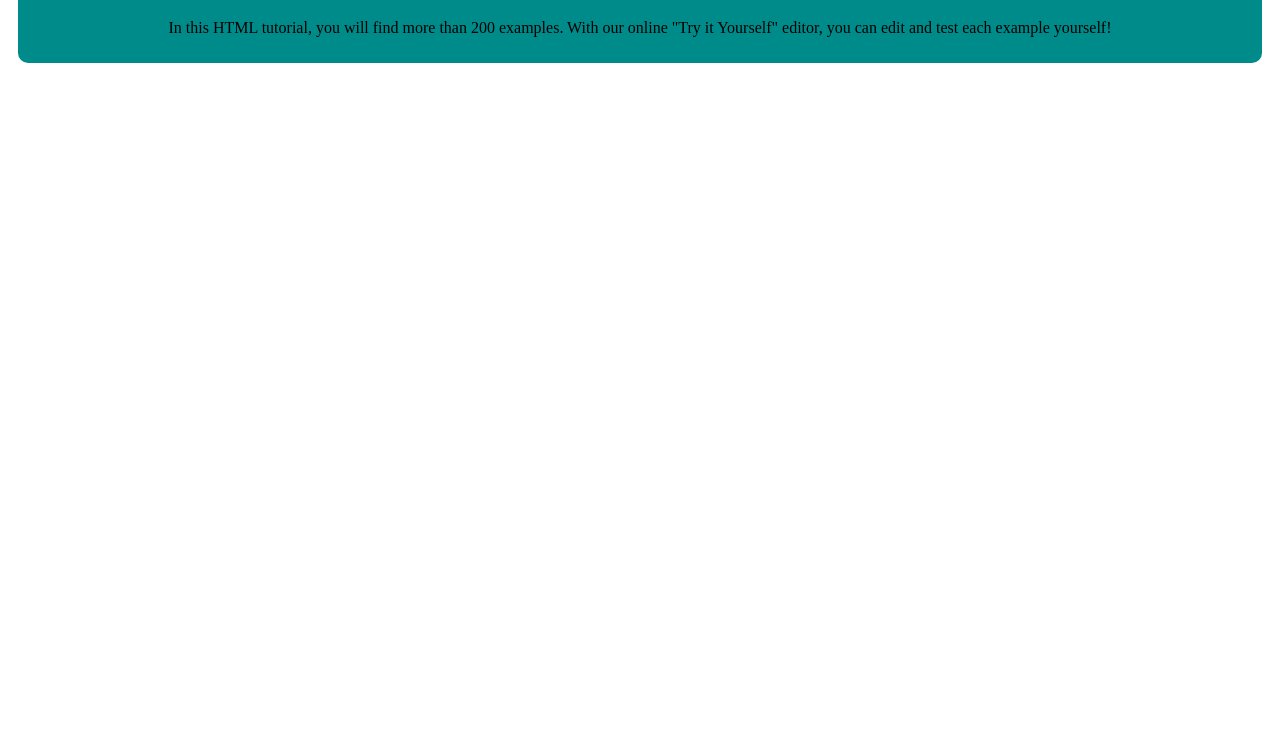
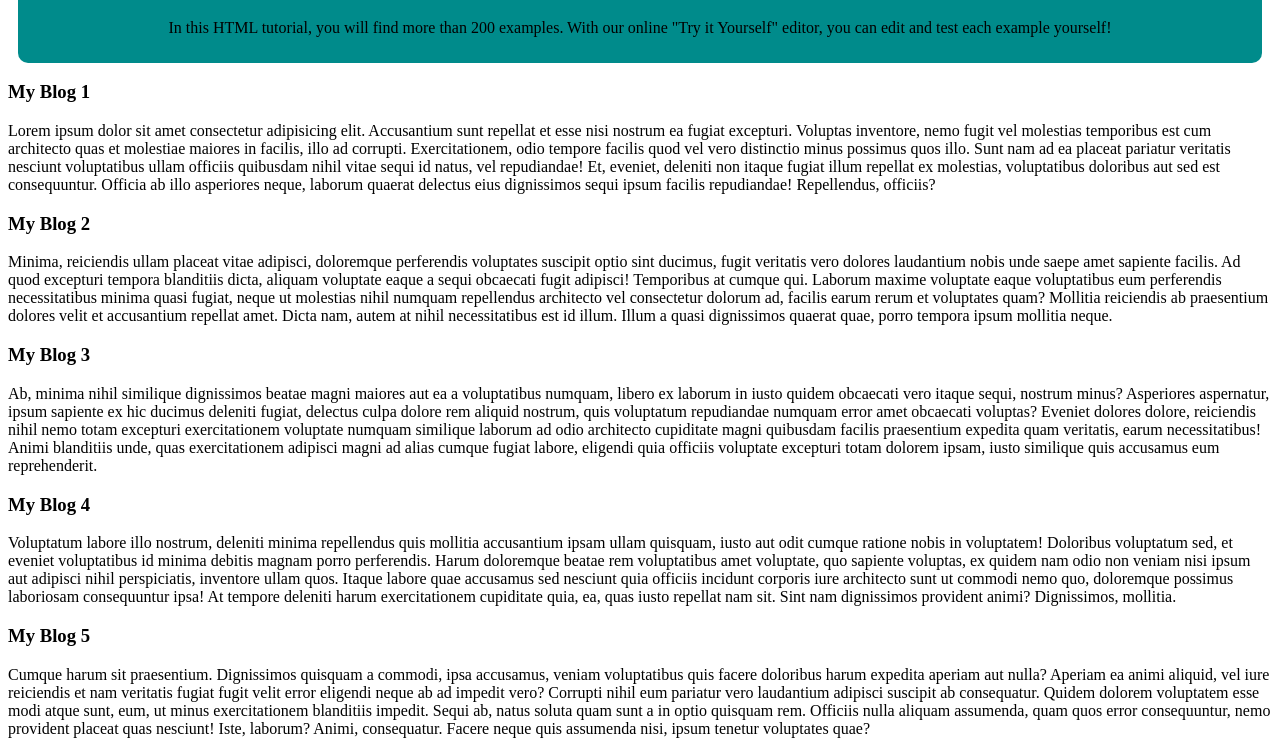
Before and after one commit to azimsarker09/my-first-GitHub-repo, a plain HTML site: page Index.html in a window 1280 px wide. Shown: the part 513-1267 px from the top of the page. Before the commit the page ends 800 px from the top, so only its background shows below. Drawn offline with Linux system fonts and the light colour scheme.

Commit message:
Send my article

```diff
--- a/Index.html
+++ b/Index.html
@@ -31,5 +31,28 @@
            With our online "Try it Yourself" editor, you can edit and test each example yourself!
         </p>
     </div>
+
+    <main>
+        <article class="blog">
+            <h3>My Blog 1</h3>
+            <p>Lorem ipsum dolor sit amet consectetur adipisicing elit. Accusantium sunt repellat et esse nisi nostrum ea fugiat excepturi. Voluptas inventore, nemo fugit vel molestias temporibus est cum architecto quas et molestiae maiores in facilis, illo ad corrupti. Exercitationem, odio tempore facilis quod vel vero distinctio minus possimus quos illo. Sunt nam ad ea placeat pariatur veritatis nesciunt voluptatibus ullam officiis quibusdam nihil vitae sequi id natus, vel repudiandae! Et, eveniet, deleniti non itaque fugiat illum repellat ex molestias, voluptatibus doloribus aut sed est consequuntur. Officia ab illo asperiores neque, laborum quaerat delectus eius dignissimos sequi ipsum facilis repudiandae! Repellendus, officiis?</p>
+        </article>
+        <article class="blog">
+            <h3>My Blog 2</h3>
+            <p>Minima, reiciendis ullam placeat vitae adipisci, doloremque perferendis voluptates suscipit optio sint ducimus, fugit veritatis vero dolores laudantium nobis unde saepe amet sapiente facilis. Ad quod excepturi tempora blanditiis dicta, aliquam voluptate eaque a sequi obcaecati fugit adipisci! Temporibus at cumque qui. Laborum maxime voluptate eaque voluptatibus eum perferendis necessitatibus minima quasi fugiat, neque ut molestias nihil numquam repellendus architecto vel consectetur dolorum ad, facilis earum rerum et voluptates quam? Mollitia reiciendis ab praesentium dolores velit et accusantium repellat amet. Dicta nam, autem at nihil necessitatibus est id illum. Illum a quasi dignissimos quaerat quae, porro tempora ipsum mollitia neque.</p>
+        </article>
+        <article class="blog">
+            <h3>My Blog 3</h3>
+            <p>Ab, minima nihil similique dignissimos beatae magni maiores aut ea a voluptatibus numquam, libero ex laborum in iusto quidem obcaecati vero itaque sequi, nostrum minus? Asperiores aspernatur, ipsum sapiente ex hic ducimus deleniti fugiat, delectus culpa dolore rem aliquid nostrum, quis voluptatum repudiandae numquam error amet obcaecati voluptas? Eveniet dolores dolore, reiciendis nihil nemo totam excepturi exercitationem voluptate numquam similique laborum ad odio architecto cupiditate magni quibusdam facilis praesentium expedita quam veritatis, earum necessitatibus! Animi blanditiis unde, quas exercitationem adipisci magni ad alias cumque fugiat labore, eligendi quia officiis voluptate excepturi totam dolorem ipsam, iusto similique quis accusamus eum reprehenderit.</p>
+        </article>
+        <article class="blog">
+            <h3>My Blog 4</h3>
+            <p>Voluptatum labore illo nostrum, deleniti minima repellendus quis mollitia accusantium ipsam ullam quisquam, iusto aut odit cumque ratione nobis in voluptatem! Doloribus voluptatum sed, et eveniet voluptatibus id minima debitis magnam porro perferendis. Harum doloremque beatae rem voluptatibus amet voluptate, quo sapiente voluptas, ex quidem nam odio non veniam nisi ipsum aut adipisci nihil perspiciatis, inventore ullam quos. Itaque labore quae accusamus sed nesciunt quia officiis incidunt corporis iure architecto sunt ut commodi nemo quo, doloremque possimus laboriosam consequuntur ipsa! At tempore deleniti harum exercitationem cupiditate quia, ea, quas iusto repellat nam sit. Sint nam dignissimos provident animi? Dignissimos, mollitia.</p>
+        </article>
+        <article class="blog">
+            <h3>My Blog 5</h3>
+            <p>Cumque harum sit praesentium. Dignissimos quisquam a commodi, ipsa accusamus, veniam voluptatibus quis facere doloribus harum expedita aperiam aut nulla? Aperiam ea animi aliquid, vel iure reiciendis et nam veritatis fugiat fugit velit error eligendi neque ab ad impedit vero? Corrupti nihil eum pariatur vero laudantium adipisci suscipit ab consequatur. Quidem dolorem voluptatem esse modi atque sunt, eum, ut minus exercitationem blanditiis impedit. Sequi ab, natus soluta quam sunt a in optio quisquam rem. Officiis nulla aliquam assumenda, quam quos error consequuntur, nemo provident placeat quas nesciunt! Iste, laborum? Animi, consequatur. Facere neque quis assumenda nisi, ipsum tenetur voluptates quae?</p>
+        </article>
+    </main>
 </body>
 </html>
```
